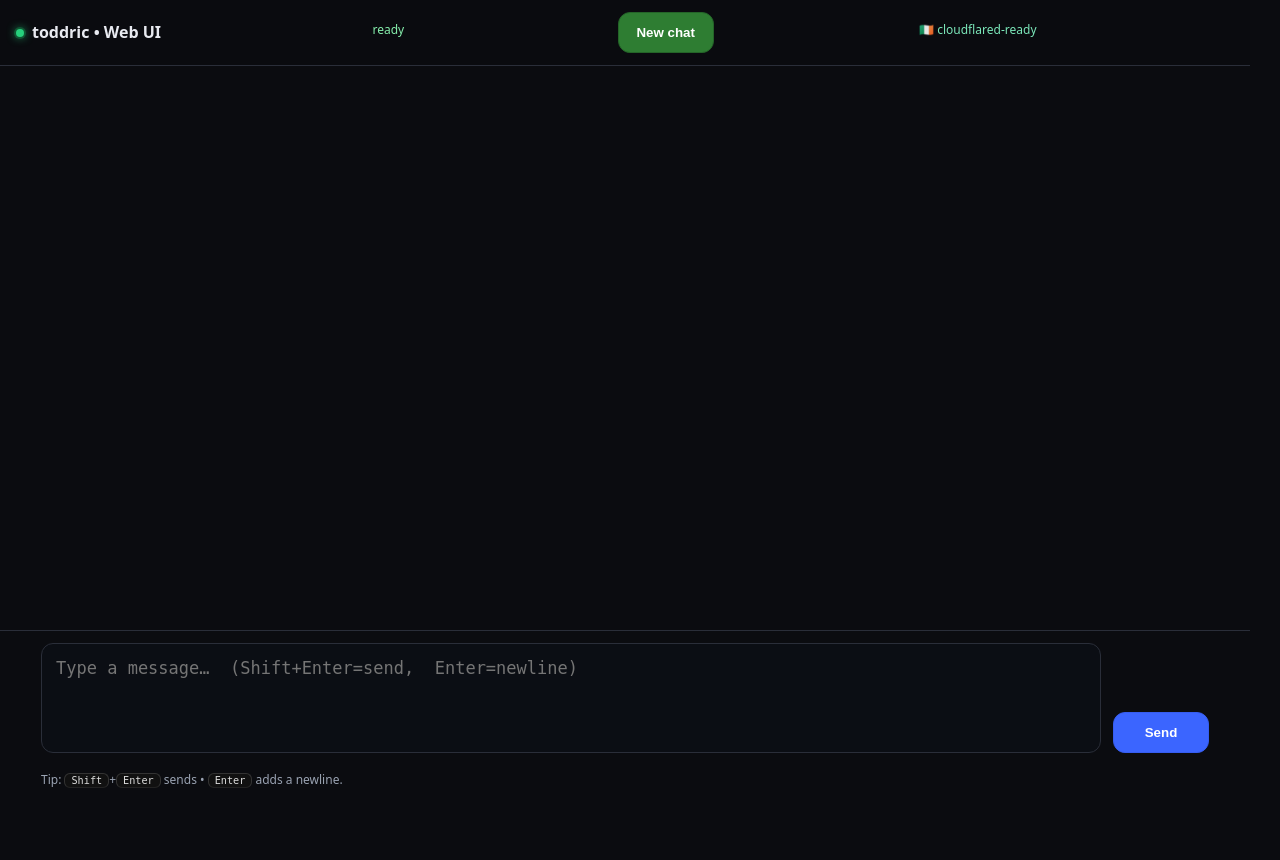
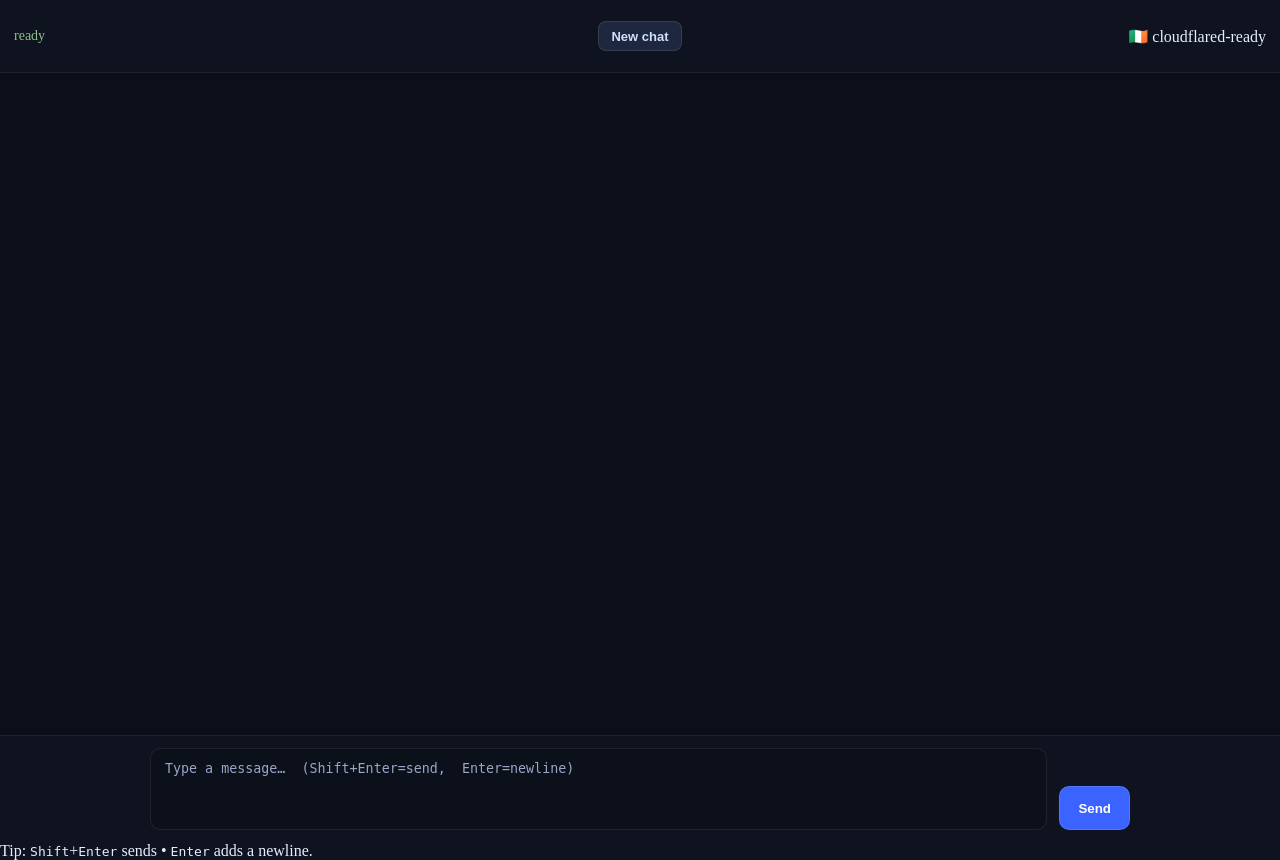
Before and after one commit to todd427/spidey, a Python web app: template templates/ui.html in a window 1280 px wide. Before the commit the page ends 788 px from the top, so only its background shows below. Run offline with Jinja, Linux system fonts and the light colour scheme; the template is opened without the code that fills it, so the values that code supplies are empty.

Commit message:
UI improvements

```diff
--- a/static/ui.css
+++ b/static/ui.css
@@ -1,112 +1,135 @@
-:root{
-  --bg:#0b0c10; --panel:#12151d; --panel2:#1b1f2a;
-  --txt:#e8eaf0; --muted:#9aa3b2; --acc:#3b65ff; --bd:#2a2e39;
+/* Layout: single scroll area */
+html, body {
+  height: 100%;
+  margin: 0;
+  background: #0b0f1a;
+  color: #e6edff;
 }
 
-*{ box-sizing:border-box }
-
-/* Pin the page; only #log scrolls */
-html, body{
-  height:100dvh;
-  margin:0;
-  overflow:hidden;                 /* kill outer scrollbar */
-  scroll-behavior:smooth;
-  scrollbar-gutter:stable;
+/* Top bar */
+header#topbar {
+  display: grid;
+  grid-template-columns: 1fr auto 1fr;
+  align-items: center;
+  gap: 8px;
+  height: 52px;
+  padding: 10px 14px;
+  background: #0f1320;
+  border-bottom: 1px solid rgba(255,255,255,0.06);
 }
 
-/* App column */
-body{
-  display:flex;
-  flex-direction:column;
-  background:var(--bg);
-  color:var(--txt);
-  font:17px/1.55 system-ui, Segoe UI, Roboto, Ubuntu;
+/* Status text larger */
+#statusText, .status-text {
+  justify-self: start;
+  font-size: 14px;
+  color: #b8c3e6;
+}
+#statusText[data-state="sending"], .status-text[data-state="sending"] { color:#d7e0ff; }
+#statusText[data-state="slow"],    .status-text[data-state="slow"]    { color:#ffce7a; }
+#statusText[data-state="ready"],   .status-text[data-state="ready"]   { color:#8fbf8f; }
+
+/* New chat smaller */
+#newChatBtn, .new-chat {
+  justify-self: center;
+  height: 30px;
+  padding: 0 12px;
+  border-radius: 8px;
+  background: #1e273d;
+  color: #cfe0ff;
+  border: 1px solid rgba(255,255,255,0.10);
+  font-size: 13px;
+  font-weight: 600;
 }
 
-/* Header ------------------------------------------------------------------ */
-header{
-  display:flex; align-items:center; gap:8px;
-  padding:12px 16px; border-bottom:1px solid var(--bd);
-  position:sticky; top:0; background:rgba(11,12,16,.9);
-  backdrop-filter:saturate(120%) blur(6px);
-}
-header .dot{ width:8px; height:8px; border-radius:50%; background:#26d07c; box-shadow:0 0 0 2px #153,0 0 10px #26d07c }
-header h1{ font-size:16px; margin:0 6px 0 0; font-weight:600 }
-header .flag{ margin-left:auto; color:#8fc; opacity:.9 }
+/* Cloudflare badge area */
+#cloudflareBadge { justify-self: end; }
 
-/* Status colors (bound to #ready element) */
-#ready.ready   { color:#86efac; }
-#ready.sending { color:#93c5fd; }
-#ready.error   { color:#fca5a5; }
-
-/* Log container (owns scrolling) ----------------------------------------- */
-main#log{
-  max-width:1200px;                /* wider page like ChatGPT */
-  margin:0 auto;
-  padding:20px 24px;
-  display:flex; flex-direction:column; gap:16px;
-  align-items:stretch;              /* rows fill width */
-  flex:1;                           /* fill between header and footer */
-  height:auto;                      /* no calc(); flex handles height */
-  overflow-y:auto;                  /* single, inner scrollbar */
-  overscroll-behavior:contain;
-  -webkit-overflow-scrolling:touch;
+/* Chat log is the only scroller */
+main#log, .chat-log, [data-role="log"] {
+  max-width: 980px;
+  margin: 0 auto;
+  padding: 16px;
+  display: flex;
+  flex-direction: column;
+  gap: 14px;
+  height: calc(100vh - 170px); /* header + footer */
+  overflow-y: auto;
+  overscroll-behavior: contain;
 }
 
-/* Message rows (left/right lanes) ---------------------------------------- */
-.msg{
-  display:flex;
-  width:100%;
+/* Messages stretch full row for alignment */
+.msg { display: flex; width: 100%; }
+.msg.left  { justify-content: flex-start; }
+.msg.right { justify-content: flex-end; }
+
+/* Bubbles */
+.bubble {
+  position: relative;
+  max-width: min(780px, 88%);
+  padding: 14px 16px;
+  border-radius: 12px;
+  line-height: 1.35;
+  box-shadow: 0 1px 0 rgba(0,0,0,.25) inset, 0 4px 16px rgba(0,0,0,.2);
+  border: 1px solid rgba(255,255,255,.06);
+  white-space: pre-wrap;
+  word-break: break-word;
 }
-.msg.me{  justify-content:flex-end; }   /* user on right */
-.msg.bot{ justify-content:flex-start; } /* bot on left */
+.bubble.user {
+  background: #2b3243;
+  color: #dfe6ff;
+  text-align: left;
+}
+.bubble.bot {
+  background: #1f2533;
+  color: #e8f0ff;
+  text-align: left; /* flush-left answers */
+}
+.bubble.bot pre {
+  margin: 0;
+  font: 500 13.5px/1.45 ui-monospace, SFMono-Regular, Menlo, Consolas, "Liberation Mono", monospace;
+  white-space: pre-wrap;
+}
 
-/* Bubbles ---------------------------------------------------------------- */
-/* Wider bubbles: up to 82% of the row, but never exceed container paddings */
-.msg .bubble{
-  max-width:82%;                    /* <-- spread out across the page */
-  padding:12px 16px; border-radius:14px;
-  border:1px solid var(--bd); font-size:16px; line-height:1.55;
-  background:var(--panel);               /* default bot look */
-  margin:0;
-  white-space:pre-wrap; word-break:break-word; overflow-wrap:anywhere;
-  overflow-x:hidden; overflow-y:visible;
+/* Composer (match your HTML: #composeBar, #composer, #msg, #send) */
+footer#composeBar {
+  border-top: 1px solid rgba(255,255,255,.06);
+  background: #0f1320;
 }
-.msg.me .bubble{ background:var(--panel2); }  /* user look */
+#composer {
+  max-width: 980px;
+  margin: 0 auto;
+  padding: 12px 16px;
+  display: grid;
+  grid-template-columns: 1fr auto;
+  gap: 12px;
+  align-items: end;
+}
+#msg {
+  min-height: 56px;
+  max-height: 240px;
+  resize: none;
+  padding: 12px 14px;
+  border-radius: 10px;
+  border: 1px solid rgba(255,255,255,.08);
+  background: #0c101b;
+  color: #e6edff;
+  outline: none;
+}
+#msg::placeholder { color: #9aa6c7; }
 
-/* Ensure pre content wraps nicely inside bubbles */
-#log .bubble pre, #log .bubble pre code{ white-space:pre-wrap; }
-#log .bubble img{ max-width:100%; height:auto; display:block; }
-
-/* Footer ----------------------------------------------------------------- */
-footer{
-  position:sticky; bottom:0; background:rgba(11,12,16,.95);
-  border-top:1px solid var(--bd);
+#send {
+  height: 44px;
+  padding: 0 18px;
+  border-radius: 10px;
+  background: #3a63ff;
+  border: 1px solid rgba(255,255,255,.12);
+  color: white;
+  font-weight: 600;
+  cursor: pointer;
+  transition: opacity .15s ease, transform .02s ease;
 }
-form{
-  display:flex; gap:12px; padding:12px 16px;
-  max-width:1200px;                 /* match the log width */
-  margin:0 auto; align-items:flex-end;
+#send.is-disabled,
+#send:disabled {
+  opacity: .5;
+  cursor: not-allowed;
 }
-textarea,button{
-  border-radius:12px; border:1px solid var(--bd); background:#0b0e14; color:var(--txt);
-}
-textarea{
-  flex:1; resize:none; height:110px; padding:12px 14px; font-size:17px; line-height:1.5;
-  white-space:pre-wrap; overflow-wrap:anywhere;
-}
-button{
-  padding:12px 16px; min-width:96px; background:var(--acc);
-  border-color:#365df0; color:#fff; font-weight:600;
-}
-#reset{ background:#2e7d32; border-color:#246428 }
-
-.meta{
-  color:var(--muted); font-size:12px; margin:6px auto 10px auto;
-  max-width:1200px; padding:0 16px
-}
-kbd{
-  background:#111; border:1px solid #333; border-bottom-color:#222; color:#ddd;
-  border-radius:6px; padding:1px 6px; font-size:.85em
-}
-.footer-info{ display:flex; gap:12px; flex-wrap:wrap }
--- a/static/ui.js
+++ b/static/ui.js
@@ -1,168 +1,155 @@
-/* ui.js — bubbles + smart autoscroll + Shift+Enter sends */
-(function () {
-  const elLog   = document.getElementById("log");
-  const elMsg   = document.getElementById("msg");
-  const elSend  = document.getElementById("send");
-  const elNew   = document.getElementById("reset");
-  const elReady = document.getElementById("ready");
-  if (!elLog || !elMsg || !elSend || !elReady) {
-    console.error("[ui] missing a required element");
-    return;
+/* toddric-spidey UI — robust selectors, autoscroll, disabled send, slow indicator */
+(() => {
+  // --------- helpers ----------
+  const qsAny = (selList) => {
+    for (const sel of selList) {
+      const el = document.querySelector(sel);
+      if (el) return el;
+    }
+    return null;
+  };
+
+  // Elements (fallbacks so it survives markup tweaks)
+  const log     = qsAny(['#log','main#log','.chat-log','[data-role="log"]']);
+  const form    = qsAny(['#composer','form#composer','[data-role="composer"]','form[action="/chat"]']);
+  const input   = qsAny(['#msg','#input','textarea#input','textarea[name="message"]','[data-role="input"]','textarea']);
+  const sendBtn = qsAny(['#send','#sendBtn','button#sendBtn','button[type="submit"]','[data-role="send"]']);
+  const status  = qsAny(['#statusText','.status-text','[data-role="status"]']);
+  const newBtn  = qsAny(['#newChatBtn','.new-chat','[data-role="new-chat"]']);
+
+  // Pick a scroller: prefer the chat log; otherwise the page itself
+  const pageScroller = () => document.scrollingElement || document.documentElement || document.body;
+  const scroller = log || pageScroller();
+  const isLog    = !!log;
+
+  const setStatus = (text, state='') => {
+    if (!status) return;
+    status.textContent = text;
+    status.dataset.state = state; // ready|sending|slow
+  };
+
+  const setSending = (flag) => {
+    if (sendBtn) {
+      sendBtn.disabled = flag;
+      sendBtn.classList.toggle('is-disabled', flag);
+      sendBtn.setAttribute('aria-busy', String(flag));
+    }
+    if (form) form.classList.toggle('is-sending', flag);
+  };
+
+  const nearBottom = () => {
+    if (isLog) {
+      return scroller.scrollTop + scroller.clientHeight >= scroller.scrollHeight - 120;
+    }
+    const ps = pageScroller();
+    return ps.scrollTop + window.innerHeight >= ps.scrollHeight - 120;
+    };
+
+  const scrollToBottom = (force=false) => {
+    if (!scroller) return;
+    if (!force && !nearBottom()) return;
+    requestAnimationFrame(() => {
+      if (isLog) {
+        scroller.scrollTop = scroller.scrollHeight;
+      } else {
+        const ps = pageScroller();
+        window.scrollTo({ top: ps.scrollHeight, behavior: 'instant' in window ? 'instant' : 'auto' });
+      }
+    });
+  };
+
+  // Mutation observer: autoscroll when new bubbles appear
+  if (log) {
+    const mo = new MutationObserver(() => scrollToBottom(false));
+    mo.observe(log, { childList: true, subtree: true });
   }
 
-  // ---- status --------------------------------------------------------------
-  function setStatus(kind, label) {
-    elReady.classList.remove("ready", "sending", "error");
-    if (kind === "sending") {
-      elReady.classList.add("sending");
-      elReady.textContent = label || "sending…";
-    } else if (kind === "error") {
-      elReady.classList.add("error");
-      elReady.textContent = label || "error";
-    } else {
-      elReady.classList.add("ready");
-      elReady.textContent = "ready";
-    }
-  }
+  const escapeHtml = (s) => s.replace(/[&<>"]/g, c => ({'&':'&amp;','<':'&lt;','>':'&gt;'}[c]));
+  const bubbleUser = (t) => `<div class="msg right"><div class="bubble user">${escapeHtml(t)}</div></div>`;
+  const bubbleBot  = (t) => `<div class="msg left"><div class="bubble bot"><pre>${escapeHtml(t)}</pre></div></div>`;
 
-  // ---- smart autoscroll ----------------------------------------------------
-  function isNearBottom(el, pad = 120) {
-    // tolerate sub-pixel rounding
-    const gap = el.scrollHeight - el.clientHeight - el.scrollTop;
-    return gap <= pad + 1;
-  }
-  function scrollToBottom(el, { force = false } = {}) {
-    if (!force && !isNearBottom(el)) return;
-    // scroll after layout paints
-    requestAnimationFrame(() => {
-      el.scrollTop = el.scrollHeight;
+  const appendHTML = (html) => {
+    const wasNear = nearBottom();
+    const wrap = document.createElement('div');
+    wrap.innerHTML = html;
+    const parent = log || document.body;
+    while (wrap.firstChild) parent.appendChild(wrap.firstChild);
+    if (wasNear) scrollToBottom(true);
+  };
+
+  const postChat = async (message) => {
+    const r = await fetch('/chat', {
+      method: 'POST',
+      headers: { 'Content-Type':'application/json' },
+      body: JSON.stringify({ message })
     });
-  }
-  elLog.addEventListener("scroll", () => {
-    // no-op; just allowing isNearBottom to read fresh values
-  });
-  // keep pinned when nodes stream in
-  const mo = new MutationObserver(() => scrollToBottom(elLog));
-  mo.observe(elLog, { childList: true });
+    if (!r.ok) throw new Error(`${r.status} ${r.statusText}`);
+    return r.json();
+  };
 
-  // ---- bubbles -------------------------------------------------------------
-  function makeBubble(role /* 'user'|'bot' */, text) {
-    const row = document.createElement("div");
-    row.className = role === "user" ? "msg me" : "msg bot";
+  const SLOW_MS = 1800;
 
-    const bubble = document.createElement("div");
-    bubble.className = role === "user" ? "bubble user" : "bubble bot";
+  const send = async (e) => {
+    if (e) e.preventDefault();
+    if (!input) return;
+    const text = input.value.trim();
+    if (!text) return;
 
-    const pre = document.createElement("pre");
-    pre.textContent = text;
+    appendHTML(bubbleUser(text));
+    input.value = '';
+    input.style.height = 'auto';
 
-    bubble.appendChild(pre);
-    row.appendChild(bubble);
-    return row;
-  }
-  function appendBubble(role, text, { forceScroll = false } = {}) {
-    const node = makeBubble(role, text);
-    elLog.appendChild(node);
-    scrollToBottom(elLog, { force: forceScroll });
-  }
-  function clearLog() { elLog.innerHTML = ""; }
-
-  // ---- helpers -------------------------------------------------------------
-  async function fetchJSONorText(url, opts = {}) {
-    const res = await fetch(url, opts);
-    const ct = res.headers.get("content-type") || "";
-    if (!res.ok) throw new Error(`HTTP ${res.status} ${res.statusText}`);
-    return ct.includes("application/json") ? res.json() : res.text();
-  }
-
-  // minimal session id for threading
-  const SESSION_KEY = "toddric_session_id";
-  const s4 = () => Math.floor((1 + Math.random()) * 0x10000).toString(16).slice(1);
-  const newSession = () => `${s4()}-${s4()}-${s4()}-${s4()}-${Date.now().toString(16)}`;
-  function getSession(reset=false) {
-    if (reset) {
-      const id = newSession();
-      localStorage.setItem(SESSION_KEY, id);
-      return id;
-    }
-    return localStorage.getItem(SESSION_KEY) || getSession(true);
-  }
-  let sessionId = getSession();
-
-  // ---- send flow -----------------------------------------------------------
-  let sending = false;
-  let slowTimer = null;
-
-  async function doSend() {
-    if (sending) return;
-    const msg = elMsg.value.trim();
-    if (!msg) return;
-
-    appendBubble("user", msg, { forceScroll: true });
-    elMsg.value = "";
-    elMsg.focus();
-
-    sending = true;
-    setStatus("sending");
-    slowTimer = setTimeout(() => setStatus("sending", "sending… (slow)"), 8000);
+    setSending(true);
+    setStatus('sending…', 'sending');
+    const slowTimer = setTimeout(() => setStatus('sending… (slow)', 'slow'), SLOW_MS);
 
     try {
-      const res = await fetchJSONorText("/chat", {
-        method: "POST",
-        headers: { "content-type": "application/json" },
-        body: JSON.stringify({ message: msg, session_id: sessionId }),
-      });
+      const data = await postChat(text);
       clearTimeout(slowTimer);
+      setStatus('ready','ready');
+      const reply = (data && data.text) ? String(data.text) : '[no response]';
+      appendHTML(bubbleBot(reply));
+    } catch (err) {
+      clearTimeout(slowTimer);
+      setStatus('ready','ready');
+      appendHTML(bubbleBot(`[error] ${err.message || err}`));
+    } finally {
+      setSending(false);
+      scrollToBottom(true);
+      input.focus();
+    }
+  };
 
-      const text = (typeof res === "object" && typeof res.text === "string")
-        ? res.text
-        : (typeof res === "string" ? res : "[error] malformed response");
+  if (form) form.addEventListener('submit', send);
+  if (sendBtn) sendBtn.addEventListener('click', send);
 
-      appendBubble("bot", text);           // gentle autoscroll only if near bottom
-      setStatus("ready");
-    } catch (e) {
-      clearTimeout(slowTimer);
-      appendBubble("bot", `[error] ${e.message || e}`);
-      setStatus("error");
-    } finally {
-      sending = false;
-      elMsg.focus();
-    }
-  }
-
-  // ---- events --------------------------------------------------------------
-  elSend.addEventListener("click", (e) => { e.preventDefault(); doSend(); });
-
-  // Shift+Enter sends; Enter = newline
-  elMsg.addEventListener("keydown", (e) => {
-    if (e.isComposing) return;
-    const isEnter = (e.key === "Enter" || e.keyCode === 13);
-    if (!isEnter) return;
-    if (e.shiftKey || e.ctrlKey || e.metaKey) {
-      e.preventDefault();
-      e.stopPropagation();
-      doSend();
-    }
-  });
-
-  const form = elMsg.closest("form");
-  if (form) {
-    form.addEventListener("submit", (e) => {
-      e.preventDefault();
-      e.stopPropagation();
-      doSend();
+  // Shift+Enter = send, Enter = newline
+  if (input) {
+    input.addEventListener('keydown', (ev) => {
+      if (ev.key === 'Enter' && ev.shiftKey) {
+        ev.preventDefault();
+        send();
+      }
+    });
+    // auto-grow
+    input.addEventListener('input', () => {
+      input.style.height = 'auto';
+      input.style.height = `${Math.min(240, input.scrollHeight)}px`;
+      scrollToBottom();
     });
   }
 
-  elNew.addEventListener("click", (e) => {
-    e.preventDefault();
-    sessionId = getSession(true);
-    clearLog();
-    appendBubble("bot", "New chat ready.", { forceScroll: true });
-    setStatus("ready");
-    elMsg.focus();
-  });
+  // New chat clears the log
+  if (newBtn) {
+    newBtn.addEventListener('click', () => {
+      if (log) log.innerHTML = '';
+      setStatus('ready','ready');
+      if (input) { input.value=''; input.style.height='auto'; input.focus(); }
+      scrollToBottom(true);
+    });
+  }
 
-  // ---- init ----------------------------------------------------------------
-  setStatus("ready");
+  // Initial status/layout
+  setStatus('ready','ready');
+  scrollToBottom(true);
 })();
--- a/templates/ui.html
+++ b/templates/ui.html
@@ -5,18 +5,16 @@
 <meta name="viewport" content="width=device-width,initial-scale=1" />
 <link rel="stylesheet" href="/static/ui.css?v={{ APP_VERSION }}" />
 <body>
-  <header>
-    <div class="dot"></div>
-    <h1>toddric • Web UI</h1>
-    <span class="meta" id="ready">ready</span>
-    <button id="reset" type="button" style="margin-left:8px">New chat</button>
-    <span class="flag meta">🇮🇪 cloudflared-ready</span>
-  </header>
+    <header id="topbar">
+      <div id="statusText" class="status-text">ready</div>
+      <button id="newChatBtn" class="new-chat">New chat</button>
+      <div id="cloudflareBadge">🇮🇪 cloudflared-ready</div>
+    </header>
 
-  <main id="log"></main>
+  <main id="log" class="chat-log"></main>
 
-  <footer>
-    <form id="f">
+  <footer id="composeBar">
+    <form id="composer" data-role="composer">
       <textarea id="msg" placeholder="Type a message…  (Shift+Enter=send,  Enter=newline)"></textarea>
       <button id="send" type="submit">Send</button>
     </form>
```
Also changed, not shown: 1 other file.
